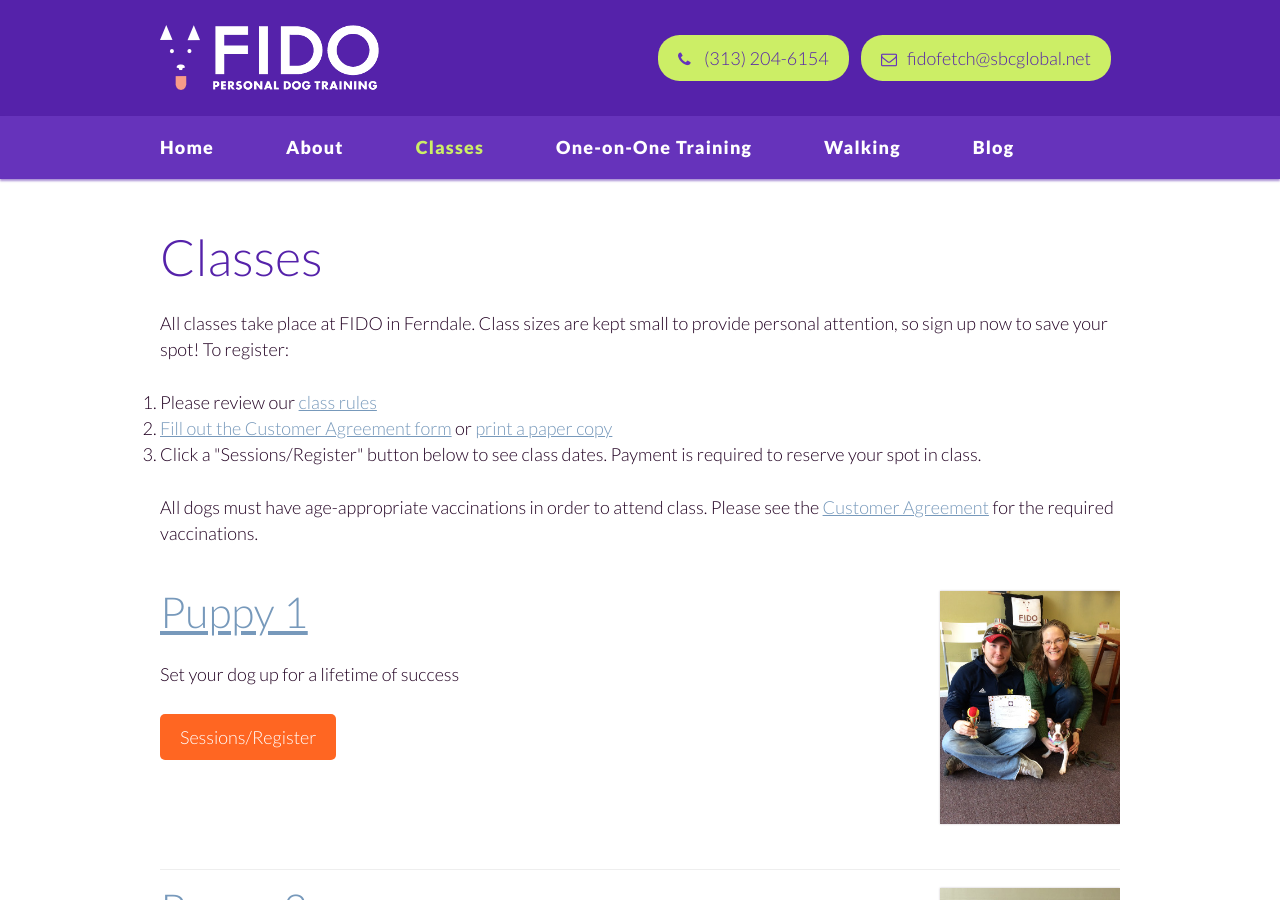
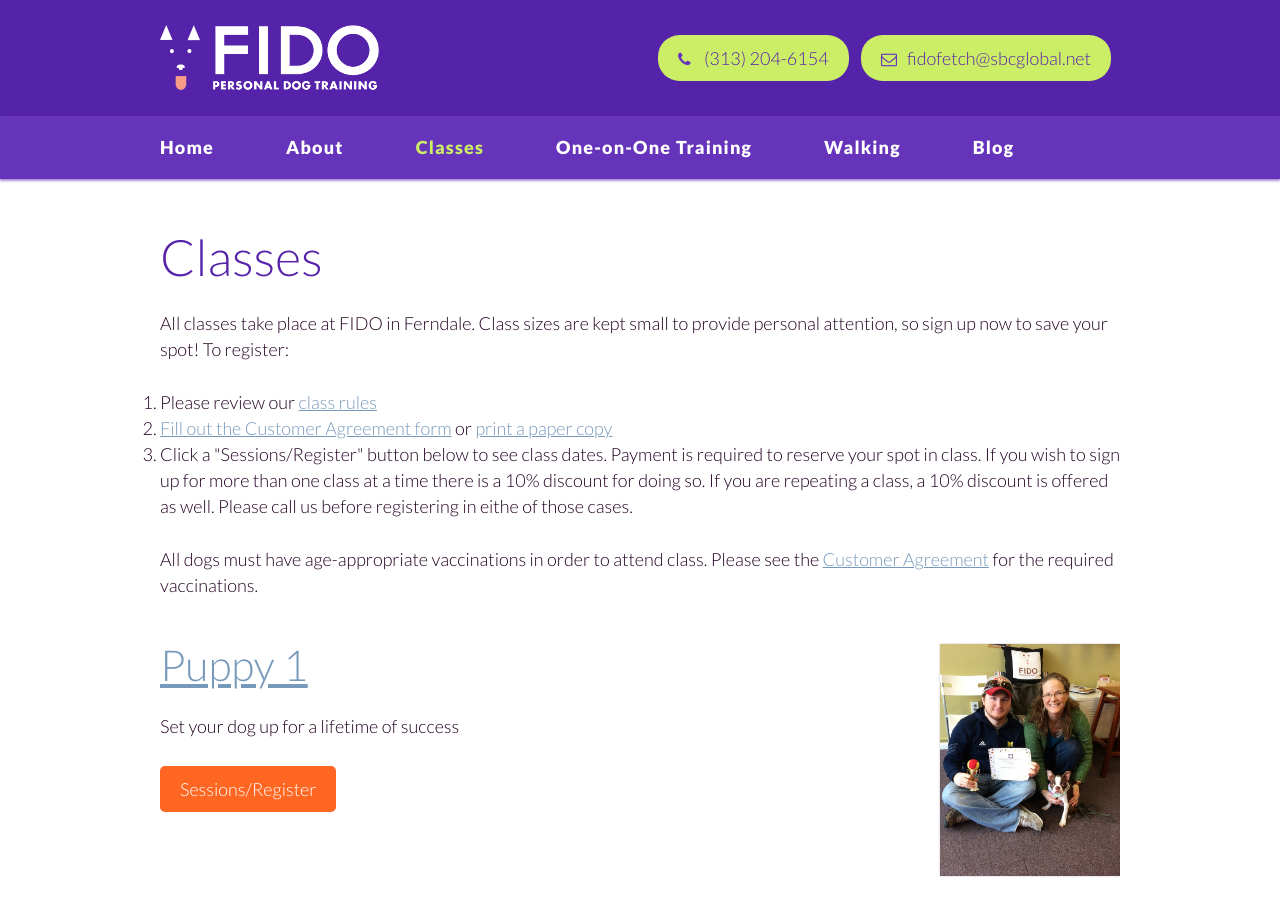
Before and after one commit to fidodogtraining/fidodogtraining.github.io, a Jekyll site: the page built from _autopages/classes.html, in a window 1280 px wide and 900 px high. Built offline with Jekyll 4.4.1, drawn with Linux system fonts in a browser that asks for light colours.

Commit message:
Update classes.html

```diff
--- a/_autopages/classes.html
+++ b/_autopages/classes.html
@@ -10,7 +10,9 @@ so sign up now to save your spot! To register:</p>
   <li>Please review our <a href="/rules/">class rules</a></li>
   <li><a href="/forms/group-class-customer-agreement/">Fill out the Customer Agreement form</a> or
   <a href="/images/fido_agree_rules.pdf">print a paper copy</a></li>
-  <li>Click a "Sessions/Register" button below to see class dates. Payment is required to reserve your spot in class.</li>
+  <li>Click a "Sessions/Register" button below to see class dates. Payment is required to reserve your spot in class. If you
+  wish to sign up for more than one class at a time there is a 10% discount for doing so. If you are repeating a class, a
+  10% discount is offered as well. Please call us before registering in eithe of those cases.</li>
 </ol>
 
 <p>All dogs must have age-appropriate vaccinations in order to attend class. Please see the
```
